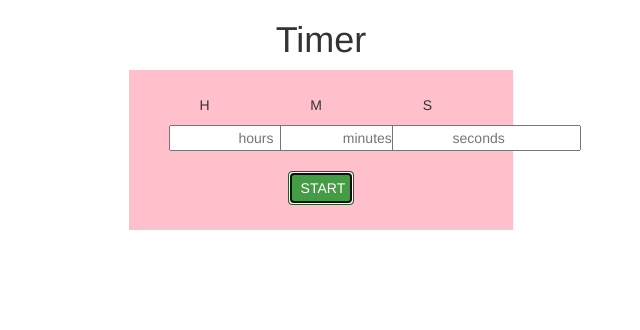
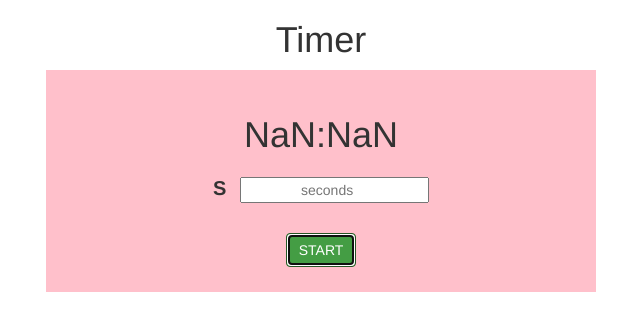
Before and after one commit to ajdw/timer, a plain HTML site: page index.html in a window 1280 px wide. Both pictures are taken after a click on the button "START". Shown: the whole page, without its empty margins (319-959 px from the left). Drawn offline with nearby package versions, Linux system fonts and the light colour scheme.

Commit message:
added second countdown functionality

```diff
--- a/css/main.css
+++ b/css/main.css
@@ -6,7 +6,6 @@ body {
 	padding: 25px 25px;
 	display: inline-block;
 	background-color: pink;
-	width: 30%;
 }
 
 input {
@@ -17,9 +16,10 @@ input {
 p {
 	display: inline-block;
 	padding-right: 10px;
+	font-weight: bold;
+	font-size: 20px;
 }
 
 #start-button {
 	margin-top: 20px;
-	width: 20%;
 }
--- a/index.html
+++ b/index.html
@@ -10,21 +10,25 @@
 
 <h1>Timer</h1>
 <div class = "fluid-row" id = "input-container">
-	<div class = "col-sm-4">
+	<div class = "col-sm-12">
+		<h1 id = "countdown"></h1>
+		<h1 id = "alert"></h1>
+	</div>
+<!-- 		<div class = "col-sm-4">
 			<p>H</p>
-		<input type = "number" id = "hours" placeholder = "hours"></input>
+			<input type = "number" id = "hours" placeholder = "hours">
 		</div>
 
 		<div class = "col-sm-4">
 			<p>M</p>
-		<input type = "number" id = "minutes" placeholder = "minutes"></input>
+			<input type = "number" id = "minutes" placeholder = "minutes">
 		</div>
-
-	<div class = "col-sm-4">
+ -->
+		<div class = "col-sm-12">
 			<p>S</p>
-		<input type = "number" id = "seconds" placeholder = "seconds"></input>
+			<input type = "number" id = "seconds" placeholder = "seconds">
 		</div>
-	<button class="btn btn-success" id = "start-button">START</button>
+		<button class="btn btn-success" id = "start-button" onclick = "startItUp()">START</button>
 </div>
 
 
--- a/js/main.js
+++ b/js/main.js
@@ -1,10 +1,35 @@
 // We need to grab multiple user input values, specfically for second(s), minute(s), or hour(s)
-	var secondVal = document.getElementById('seconds').value;
-	var minuteVal = document.getElementById('minutes').value;
-	var hourVal = document.getElementById('hours').value;
-
-// RegEx of only numbers, no strings or character values
-
 // Once we have the user values, we need to put those into a type of countdown function
 
+
+
+
+   function startItUp(){
+       var secondsy = document.getElementById('seconds').value;
+       seconds = parseInt(secondsy);
+      var countdownTimer = setInterval('secondPassed()', 1000);
+// alert(seconds);
+}
+
+function secondPassed() {
+
+    var minutes = Math.round((seconds - 30)/60);
+    var remainingSeconds = seconds % 60;
+
+    if (remainingSeconds < 10) {
+        remainingSeconds = "0" + remainingSeconds;
+    }
+    document.getElementById('countdown').innerHTML = minutes + ":" + remainingSeconds;
+    if (seconds == 0) {
+        clearInterval(countdownTimer);
+        document.getElementById('alert').innerHTML = "Buzz Buzz";
+    } else {
+        seconds = seconds - 1;
+    }
+}
+
+
 // That variable will be placed into a function that decrements it by the second
+
+
+//
```
Lines whose indentation alone changed are shown as unchanged.
